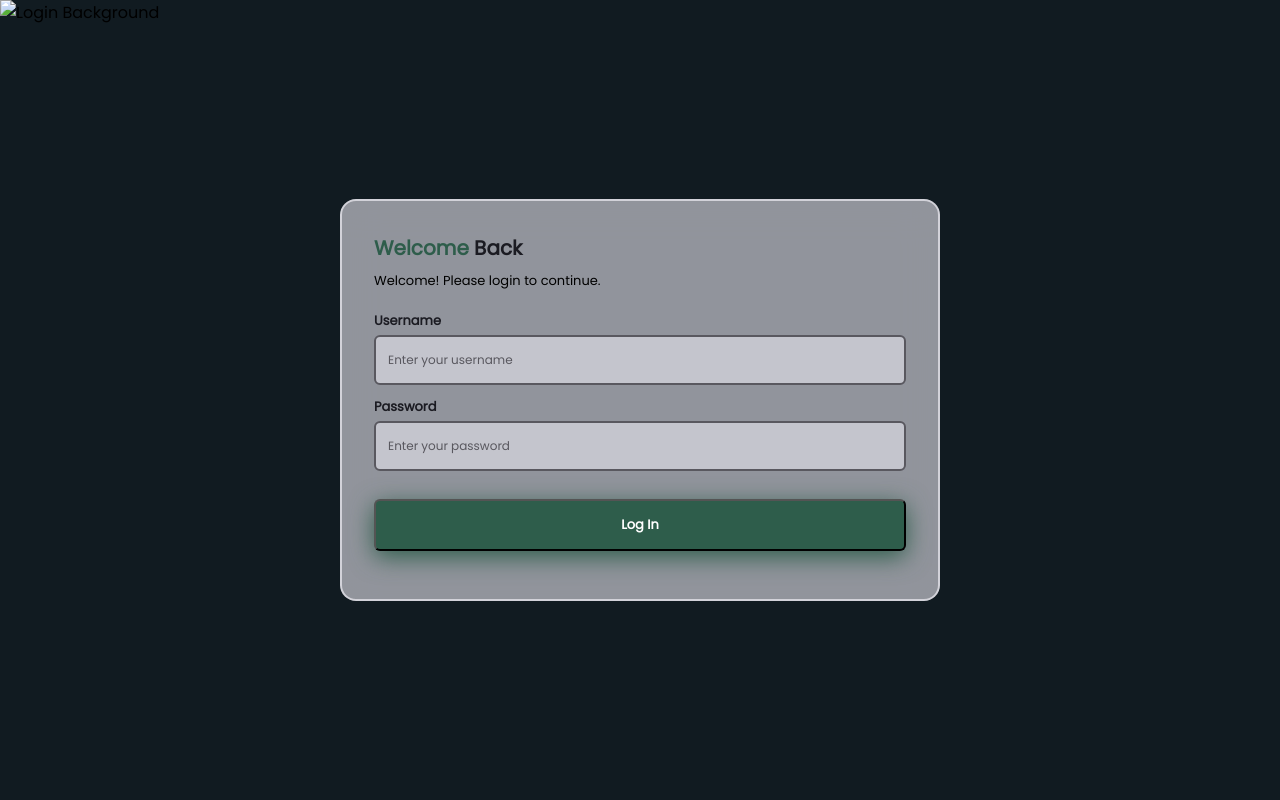
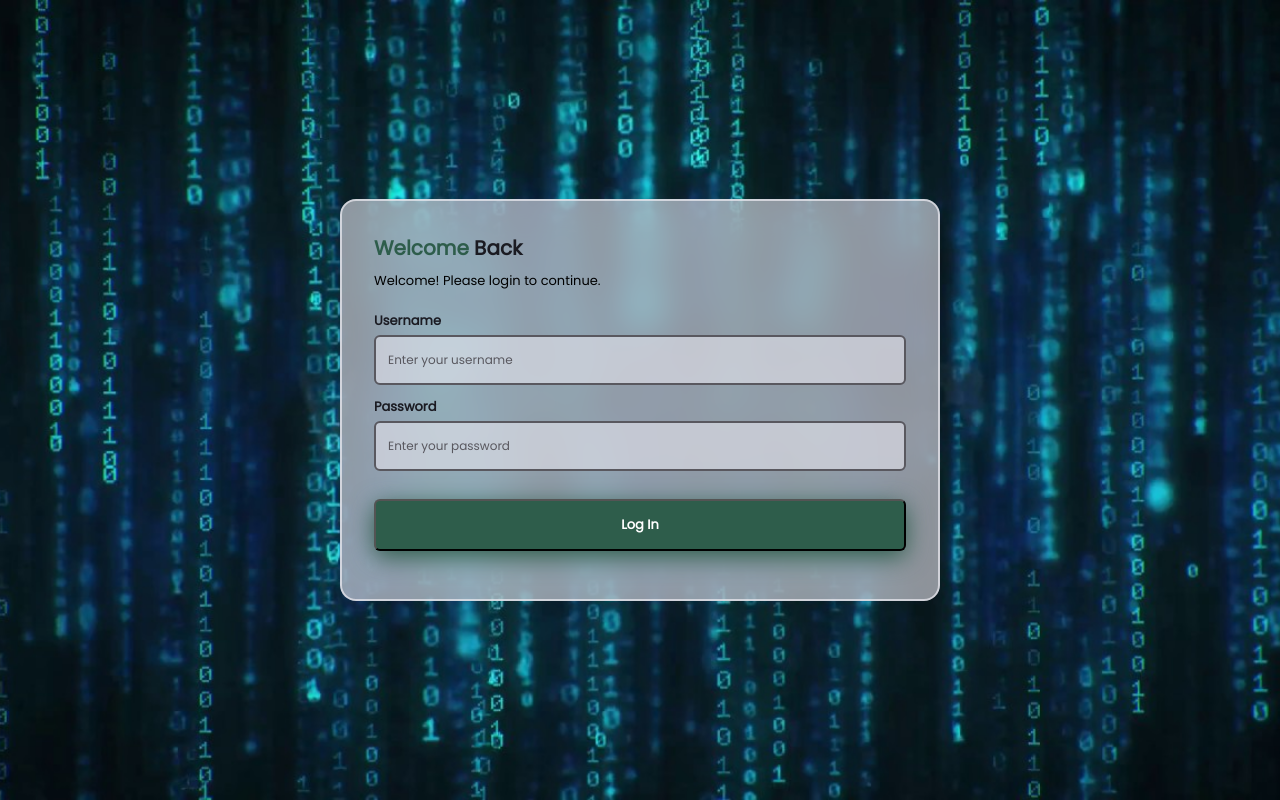
Before and after one commit to carles00/backend-chat, a website: page public/login.html in a window 1280 px wide. Drawn offline with Linux system fonts and the light colour scheme.

Commit message:
Login background and added favicon

```diff
--- a/public/login.html
+++ b/public/login.html
@@ -8,6 +8,8 @@
   <meta name='viewport' content='width=device-width, initial-scale=1.0'>
   <!-- Title -->
   <title>2D Chat - Login</title>
+  <!-- Favicon -->
+  <link rel='icon' type='image/vnd.microsoft.icon' href='img/favicon.ico'>
   <!-- CSS -->
   <link rel='stylesheet' type='text/css' href='css/login.css'>
 </head>
@@ -15,7 +17,7 @@
 <body>
   <div class='login'>
     <div class='login-content'>
-      <img class='login-bg' src='' alt='Login Background'>
+      <img class='login-bg' src='img/login-bg.jpg' alt='Login Background'>
       <form class='login-form'>
         <!-- Login title -->
         <div>
```
Also changed, not shown: public/index.html (+2 -0 lines), public/img/favicon.ico (added), public/img/login-bg.jpg (added).
